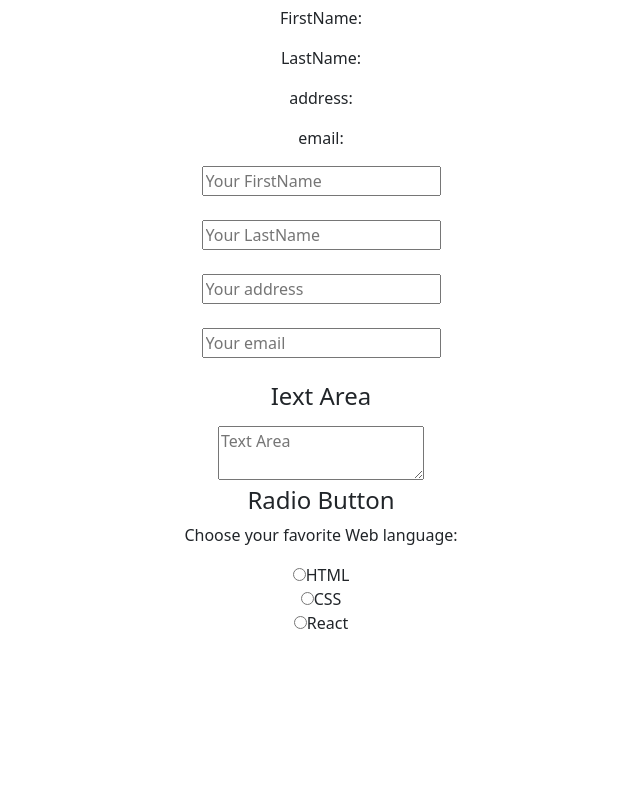
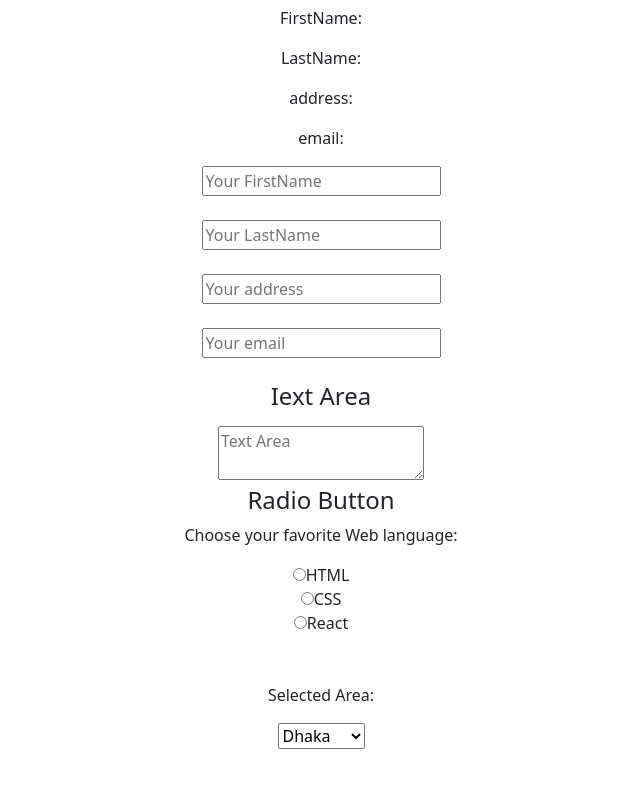
Before and after one commit to mrsamia/scrimba_tutorial, a React (Create React App) app in the folder my-app/: page / in a window 1280 px wide. Shown: the part 7697-8484 px from the top of the page, without its empty margins (319-959 px from the left). Before the commit the page ends 8380 px from the top, so only its background shows below. Built offline with nearby package versions, Linux system fonts and the light colour scheme.

Commit message:
SRM | SelectOption

```diff
--- a/my-app/src/Form/FormOne.js
+++ b/my-app/src/Form/FormOne.js
@@ -1,6 +1,5 @@
 import React, { useState } from 'react';
-
-
+import SelectOption from './SelectOption';
 
 function FormOne(props) {
 
@@ -51,6 +50,11 @@ function FormOne(props) {
                 <label htmlFor="react">React</label>
             </fieldset>
 
+            <div className='pt-5 pb-5'>
+                <SelectOption />
+            </div>
+
+
         </div>
     );
 }
--- /dev/null
+++ b/my-app/src/Form/SelectOption.js
@@ -0,0 +1,31 @@
+import React, { useState } from 'react';
+
+function SelectOption(props) {
+
+    const[value,setValue]=useState({
+        cityOne:"Dhaka",
+        cityTwo:"Shibpur",
+        cityThree:"Rangpur",
+        cityFour:"Dimla",
+        show:""
+    })
+
+    function onChnageHandle(event){
+        var myValue=event.target.value;
+        setValue({show:myValue})
+    }
+
+    return (
+        <div>
+            <p>Selected Area: {value.show}</p>
+            <select onChange={onChnageHandle}>
+                <option>{value.cityOne}</option>
+                <option>{value.cityTwo}</option>
+                <option>{value.cityThree}</option>
+                <option>{value.cityFour}</option>
+            </select>
+        </div>
+    );
+}
+
+export default SelectOption;
```
